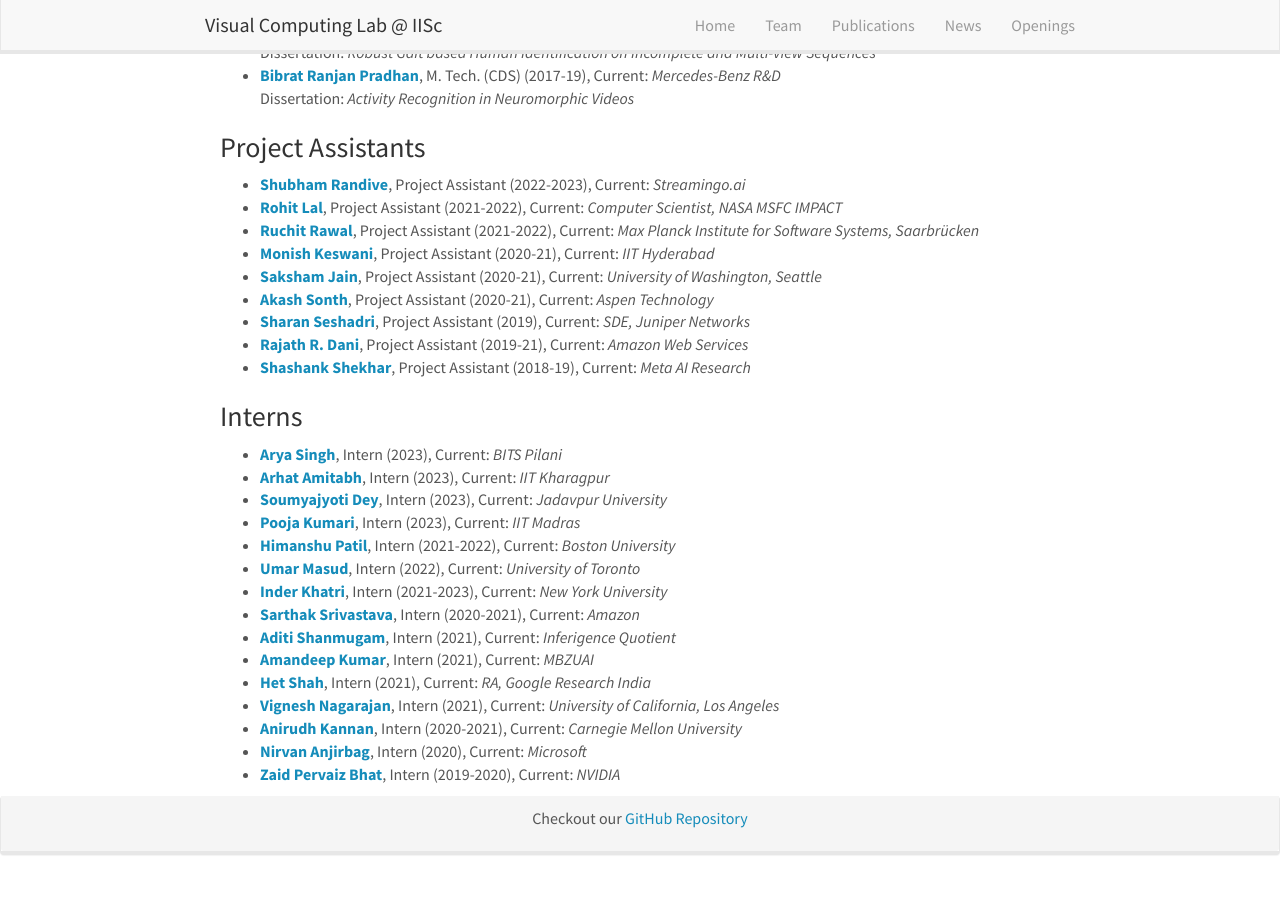
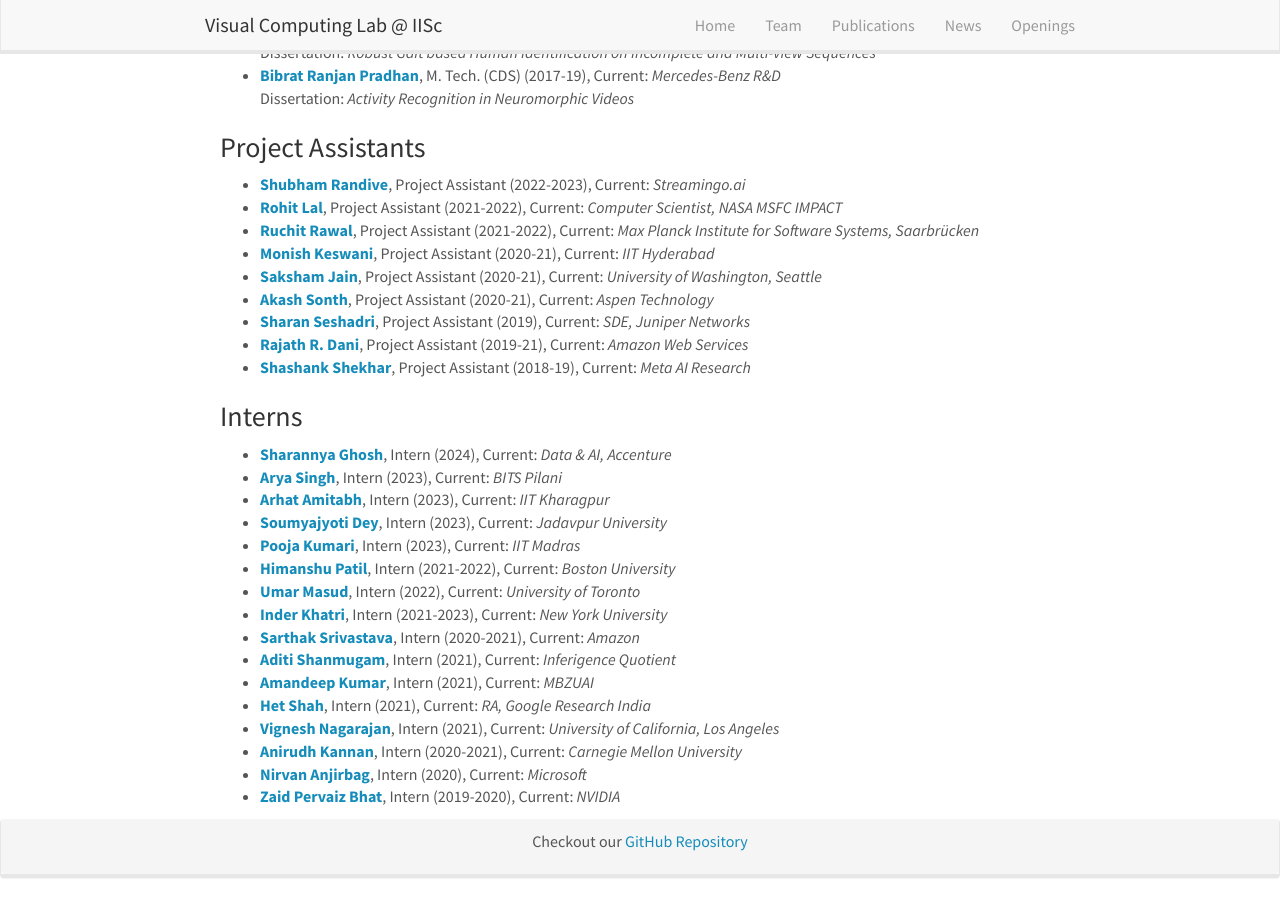
Before and after one commit to vcl-iisc/vclab-website, a Jekyll site: the page built from _pages/team.md, in a window 1280 px wide and 900 px high, scrolled down 2502 px. Built offline with Jekyll 4.4.1, drawn with Linux system fonts in a browser that asks for light colours; nearby versions of some CDN libraries; before the commit the page ends 3379 px from its top, so only the background shows below that.

Commit message:
Update lab_alumni.yml

```diff
--- a/_data/lab_alumni.yml
+++ b/_data/lab_alumni.yml
@@ -192,6 +192,11 @@
   affiliation: Meta AI Research
 
 ############################### Interns ###############################
+- name: Sharannya Ghosh
+  position: Intern
+  year: 2024
+  url: https://www.linkedin.com/in/shgh2022/
+  affiliation: Data & AI, Accenture
 
 - name: Arya Singh
   position: Intern
```
